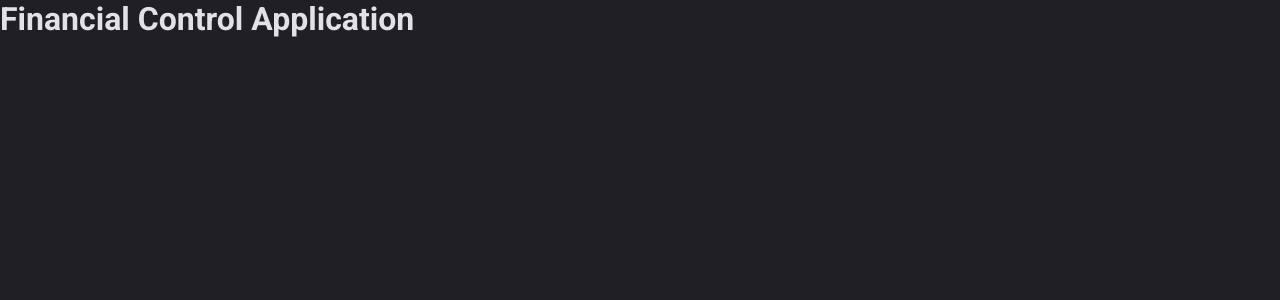
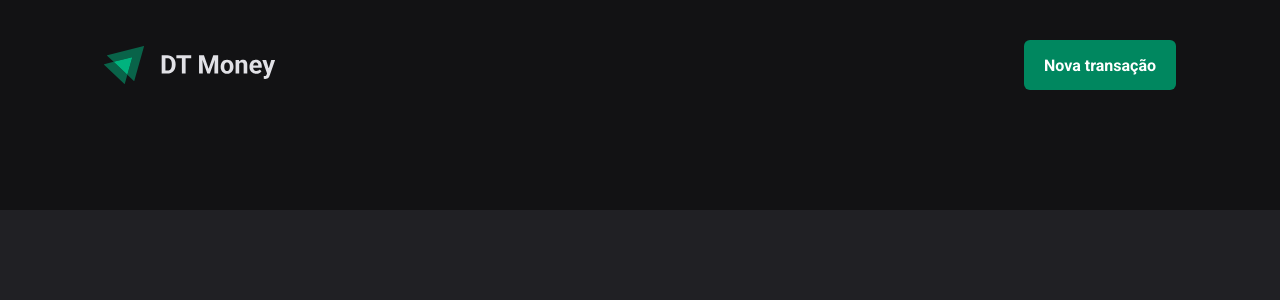
Before and after one commit to patty-ti/financial-control-application, a React (Vite) app: page / in a window 1280 px wide. Shown: the top 300 px of the page. Built offline with nearby package versions, Linux system fonts and the light colour scheme.

Commit message:
Header Component

```diff
--- a/src/App.tsx
+++ b/src/App.tsx
@@ -1,13 +1,15 @@
 import { ThemeProvider } from "styled-components"
 import { defaultTheme } from "./styles/themes/default"
 import { GlobalStyle } from "./styles/global"
+
+import { Transactions } from "./pages/Transactions"
 
 export function App() {
   return (
     <ThemeProvider theme={defaultTheme}>
       <GlobalStyle />
 
-      <h1>Financial Control Application</h1>
+      <Transactions />
     </ThemeProvider>
   )
 }
--- /dev/null
+++ b/src/components/Header/index.tsx
@@ -0,0 +1,14 @@
+import { HeaderContainer, HeaderContent, NewTransactionButton } from "./styles"
+
+import logoImg from "../../assets/logo.svg"
+
+export function Header() {
+  return (
+    <HeaderContainer>
+      <HeaderContent>
+        <img src={logoImg} alt='Logo da aplicação, representado por dois triângulos' />
+        <NewTransactionButton>Nova transação</NewTransactionButton>
+      </HeaderContent>
+    </HeaderContainer>
+  )
+}
--- /dev/null
+++ b/src/components/Header/styles.ts
@@ -0,0 +1,31 @@
+import styled from "styled-components"
+
+export const HeaderContainer = styled.header`
+  background: ${(props) => props.theme["gray-900"]};
+  padding: 2.5rem 0 7.5rem;
+`
+
+export const HeaderContent = styled.div`
+  width: 100%;
+  max-width: 1120px;
+  margin: 0 auto;
+  padding: 0 1.5rem;
+  display: flex;
+  justify-content: space-between;
+  align-items: center;
+`
+
+export const NewTransactionButton = styled.button`
+  height: 50px;
+  border: 0;
+  background: ${(props) => props.theme["green-500"]};
+  color: ${(props) => props.theme["white"]};
+  font-weight: bold;
+  padding: 0 1.25rem;
+  border-radius: 6px;
+  cursor: pointer;
+  &:hover {
+    background: ${(props) => props.theme["green-700"]};
+    transition: background-color 0.2s;
+  }
+`
--- /dev/null
+++ b/src/pages/Transactions/index.tsx
@@ -0,0 +1,9 @@
+import { Header } from "../../components/Header"
+
+export function Transactions() {
+  return (
+    <div>
+      <Header />
+    </div>
+  )
+}
```
Also changed, not shown: src/assets/logo.svg (added), src/pages/Transactions/styles.ts (added).
